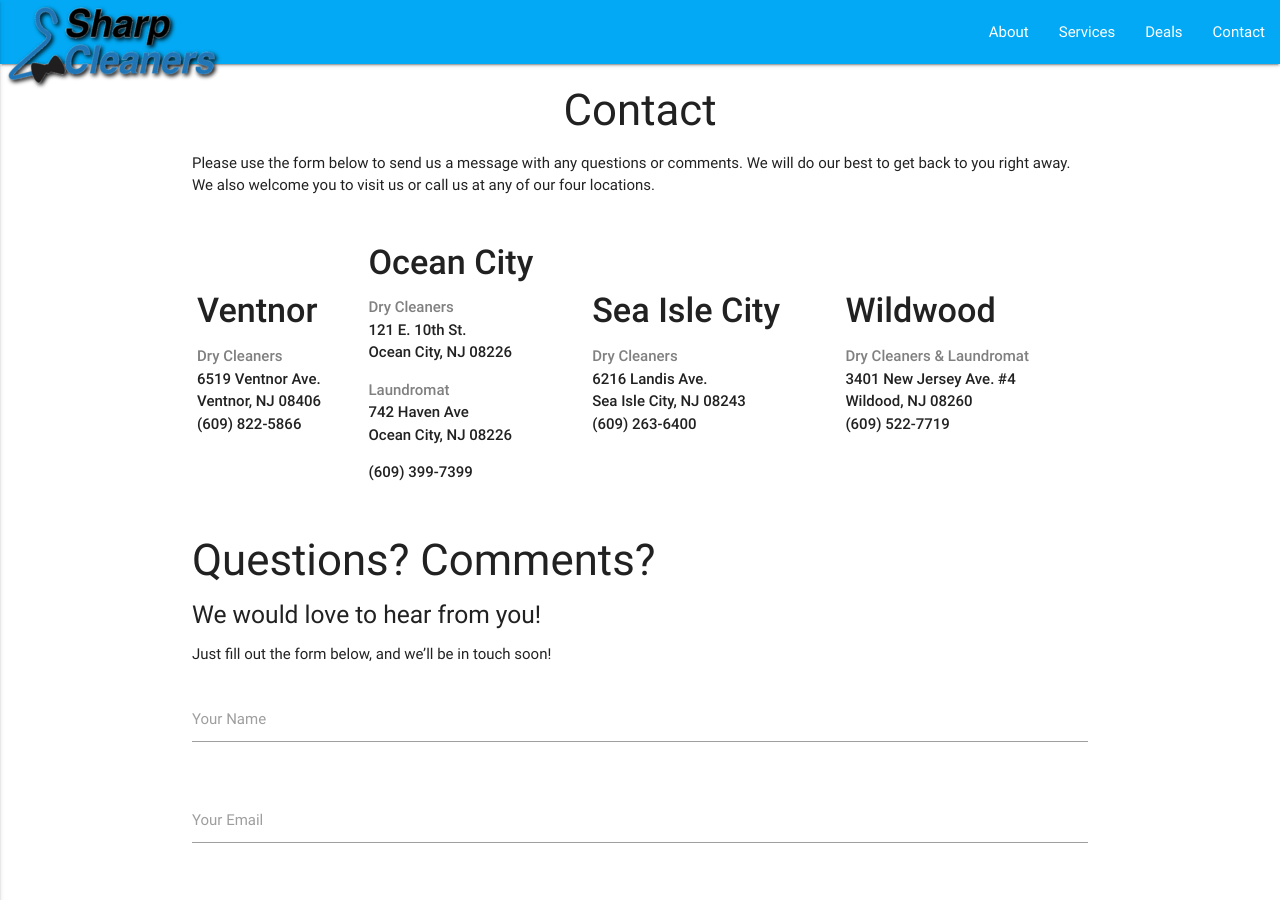
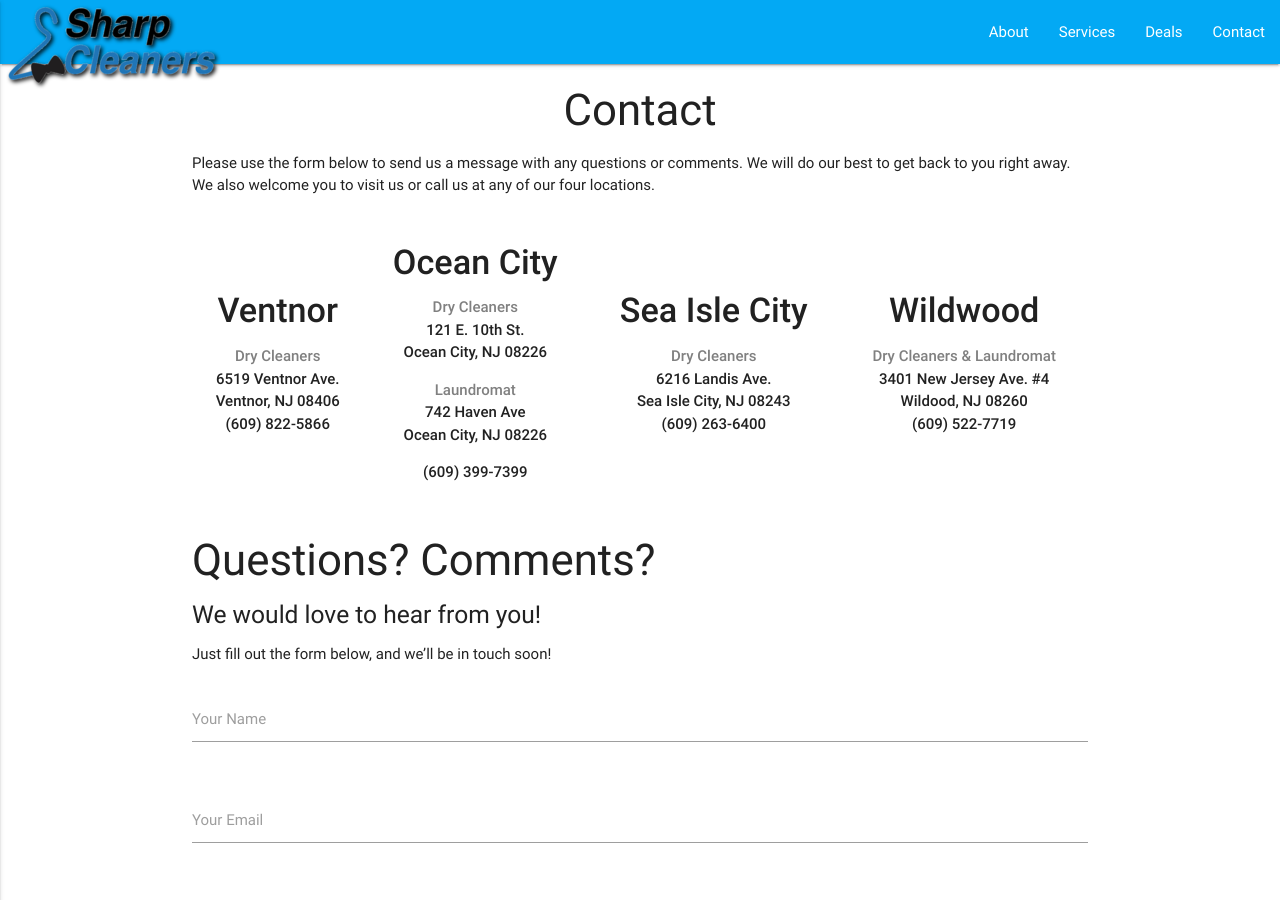
Before and after one commit to sharpcleanersnj/sharpcleanersnj.github.io, a Jekyll site: the page built from _pages/contact.md, in a window 1280 px wide and 900 px high. Built offline with Jekyll 4.4.1, drawn with Linux system fonts in a browser that asks for light colours; nearby versions of some CDN libraries.

Commit message:
Update contact.md

```diff
--- a/_pages/contact.md
+++ b/_pages/contact.md
@@ -6,24 +6,24 @@
 
 Please use the form below to send us a message with any questions or comments. We will do our best to get back to you right away. We also welcome you to visit us or call us at any of our four locations.
 
-<table>
+<table style="margin-left: auto; margin-right: auto;">
 <tbody>
 <tr>
 <td>
-<h4><strong>Ventnor</strong></h4>
-<p><span style="color: #808080;"><strong>Dry Cleaners</strong></span><br /><strong>6519 Ventnor Ave. <br />Ventnor, NJ 08406<br />(609) 822-5866</strong></p>
+<h4 style="text-align: center;"><strong>Ventnor</strong></h4>
+<p style="text-align: center;"><span style="color: #808080;"><strong>Dry Cleaners</strong></span><br /><strong>6519 Ventnor Ave. <br />Ventnor, NJ 08406<br />(609) 822-5866</strong></p>
 </td>
-<td>
+<td style="text-align: center;">
 <h4><strong>Ocean City</strong></h4>
 <p><span style="color: #808080;"><strong>Dry Cleaners</strong></span><br /><strong>121 E. 10th St.<br />Ocean City, NJ 08226</strong></p>
 <p><span style="color: #808080;"><strong>Laundromat</strong></span><br /><strong>742 Haven Ave<br />Ocean City, NJ 08226</strong></p>
 <p><strong>(609) 399-7399</strong></p>
 </td>
-<td>
+<td style="text-align: center;">
 <h4><strong>Sea Isle City</strong></h4>
 <p><span style="color: #808080;"><strong>Dry Cleaners</strong></span><br /><strong>6216 Landis Ave.<br />Sea Isle City, NJ 08243<br />(609) 263-6400</strong></p>
 </td>
-<td>
+<td style="text-align: center;">
 <h4><strong>Wildwood</strong></h4>
 <p><span style="color: #808080;"><strong>Dry Cleaners &amp; Laundromat</strong></span><br /><strong>3401 New Jersey Ave. #4<br />Wildood, NJ 08260<br />(609) 522-7719</strong></p>
 </td>
```
